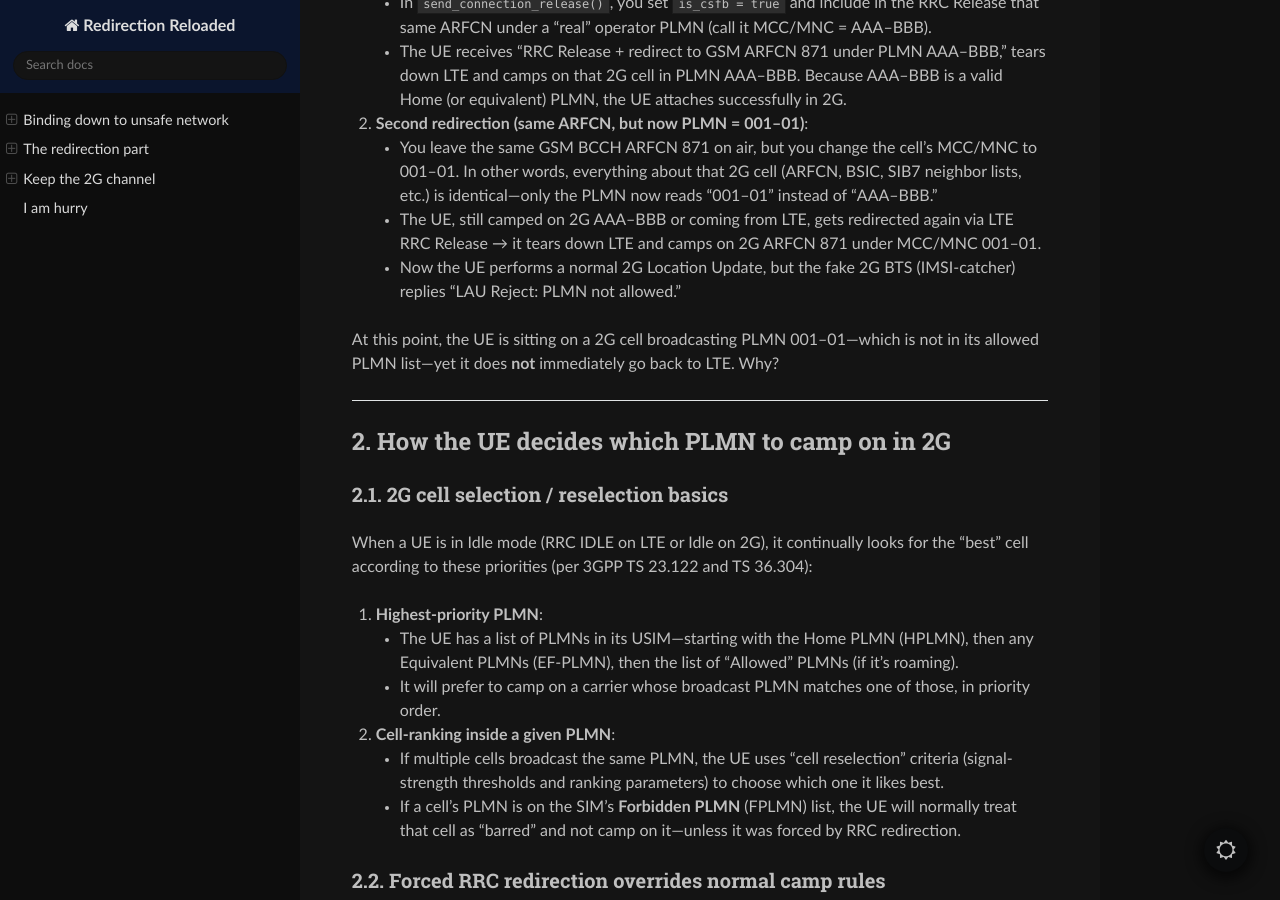
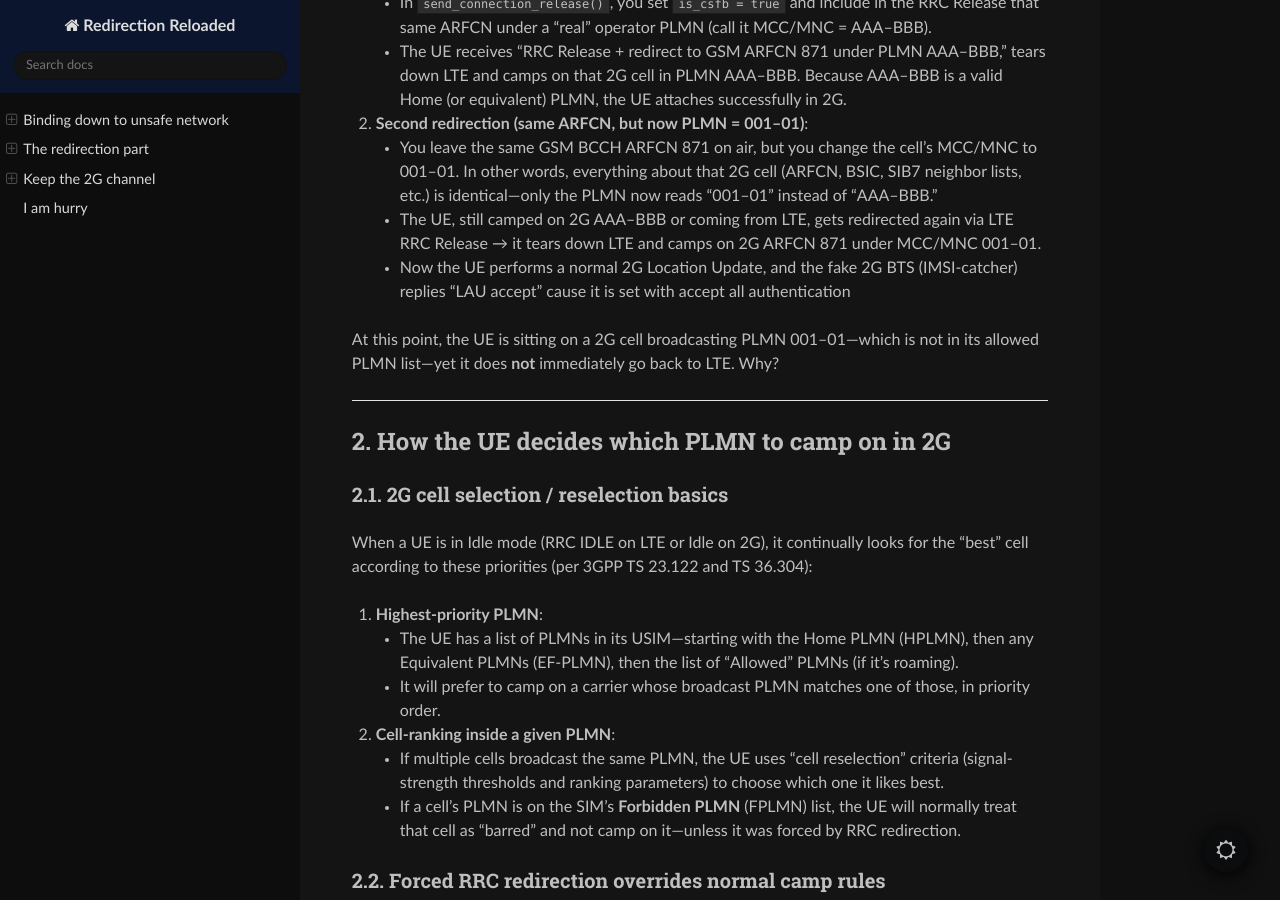
Before and after one commit to bbaranoff/binding-down-to-gsm, a Sphinx documentation site: the page built from docs/index.rst, in a window 1280 px wide and 900 px high, scrolled down 4258 px. Built offline with Sphinx 7.4.7 and the Read the Docs theme 3.1.0, drawn with Linux system fonts in a browser that asks for light colours.

Commit message:
Update index.rst

```diff
--- a/docs/index.rst
+++ b/docs/index.rst
@@ -234,8 +234,9 @@ immediately falls back to 4G.
    -  The UE, still camped on 2G AAA–BBB or coming from LTE, gets
       redirected again via LTE RRC Release → it tears down LTE and camps
       on 2G ARFCN 871 under MCC/MNC 001–01.
-   -  Now the UE performs a normal 2G Location Update, but the fake 2G
-      BTS (IMSI‐catcher) replies “LAU Reject: PLMN not allowed.”
+   -  Now the UE performs a normal 2G Location Update, and the fake 2G
+      BTS (IMSI‐catcher) replies “LAU accept” cause it is set with accept all
+      authentication
 
 At this point, the UE is sitting on a 2G cell broadcasting PLMN
 001–01—which is not in its allowed PLMN list—yet it does **not**
```
